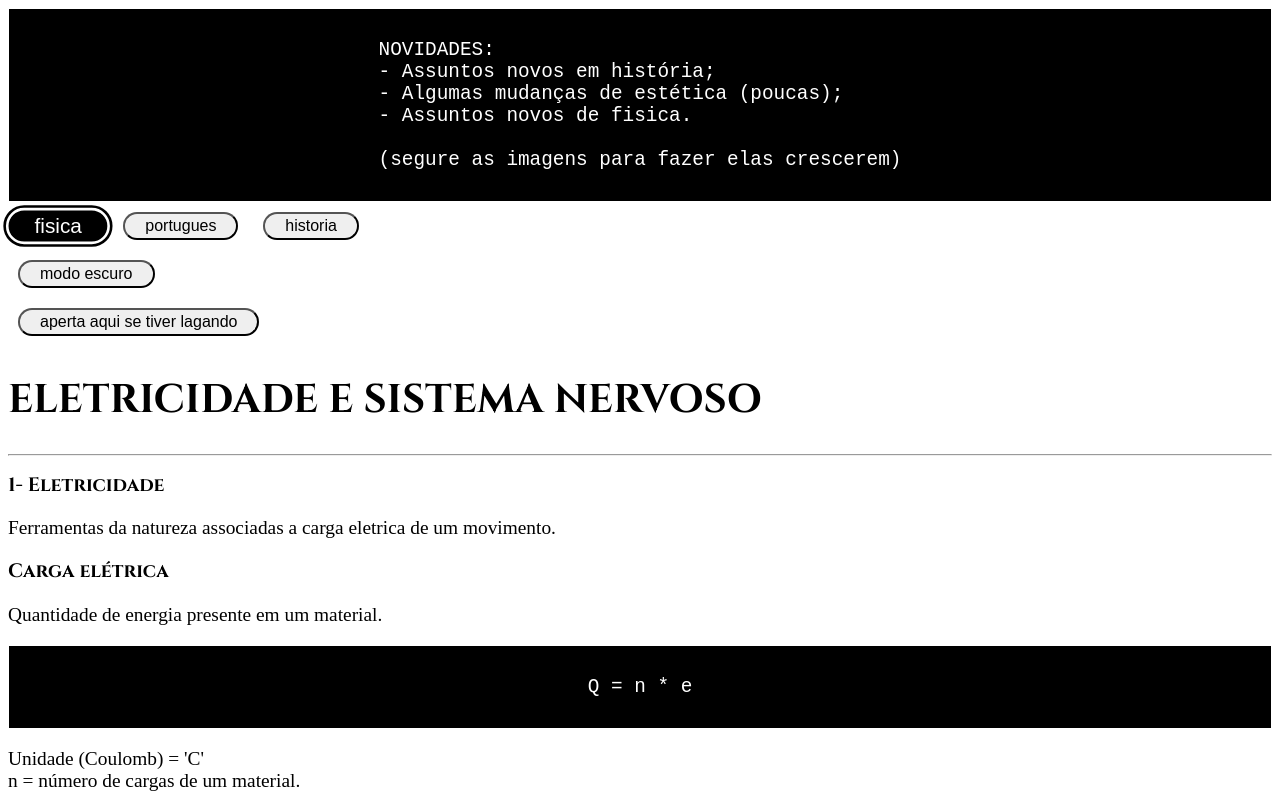
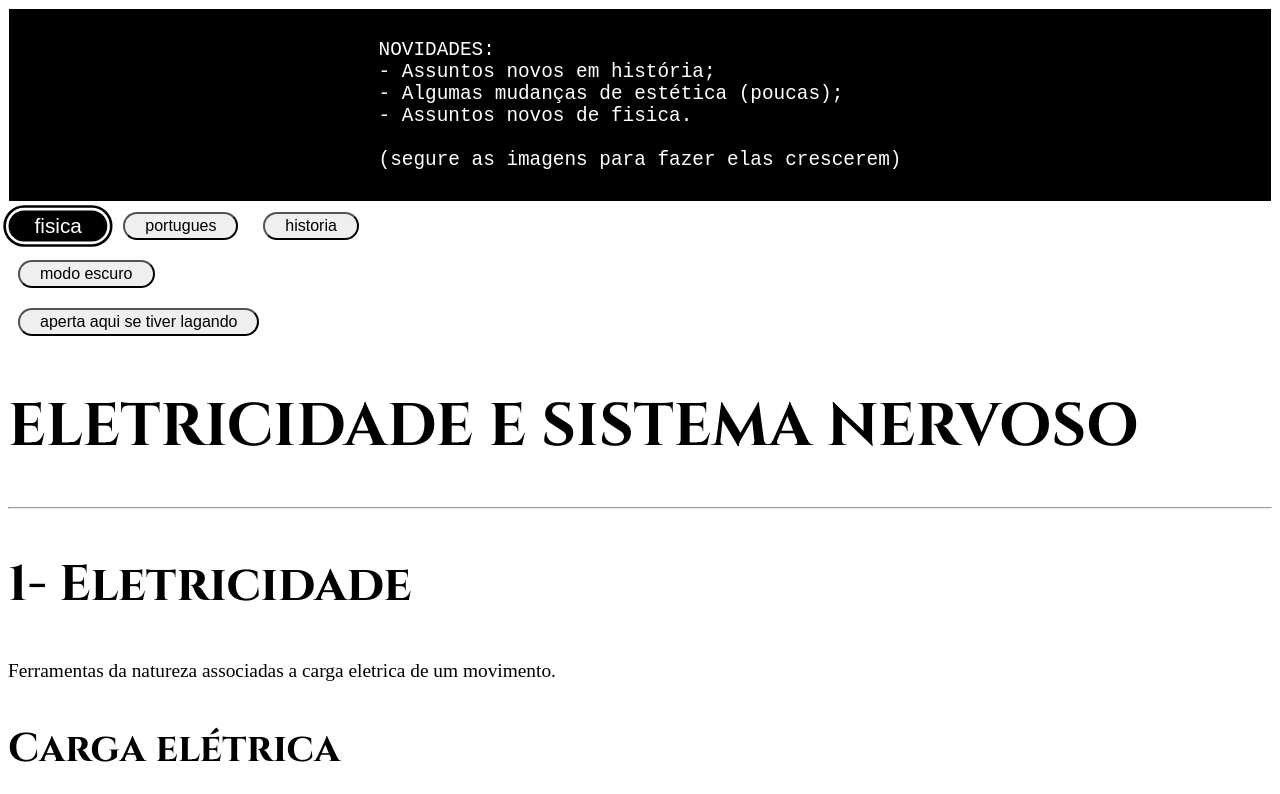
Before and after one commit to yusougluttonyif/conteudosquenaoquerocopiar, a plain HTML site: page index.html in a window 1280 px wide. Shown: the top 794 px of the page. Drawn offline with Linux system fonts and the light colour scheme.

Commit message:
Update index.html

```diff
--- a/index.html
+++ b/index.html
@@ -8,7 +8,7 @@
         h1, h2, h3, h4, h5, h6 {
             font-family: 'Cinzel', serif;
         }
-        h1 {font-size: 40px;}
+        h1 {font-size: 60px;} h2{font-size:50px;} h3{font-size:40px} h4{font-size:30px;} h5{font-size:24px;} h6{font-size:20px;}
         summary, details {
             color: white;
             background: black;
```
